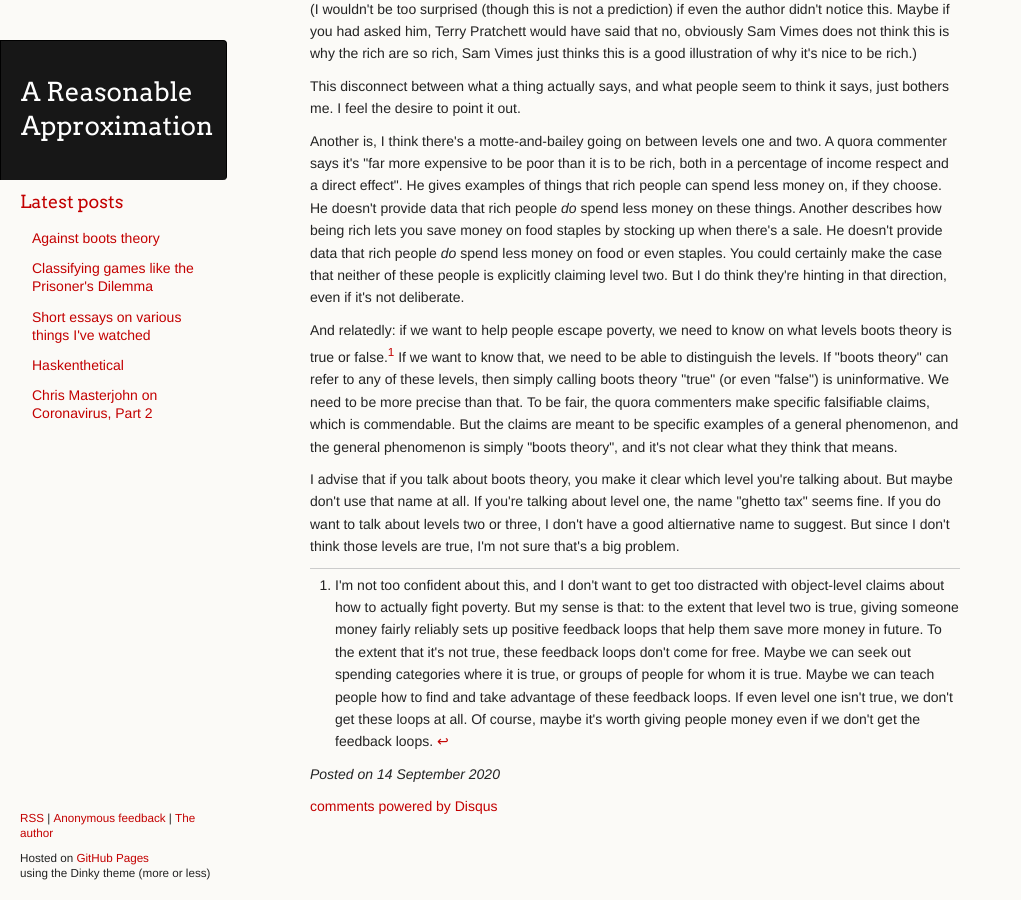
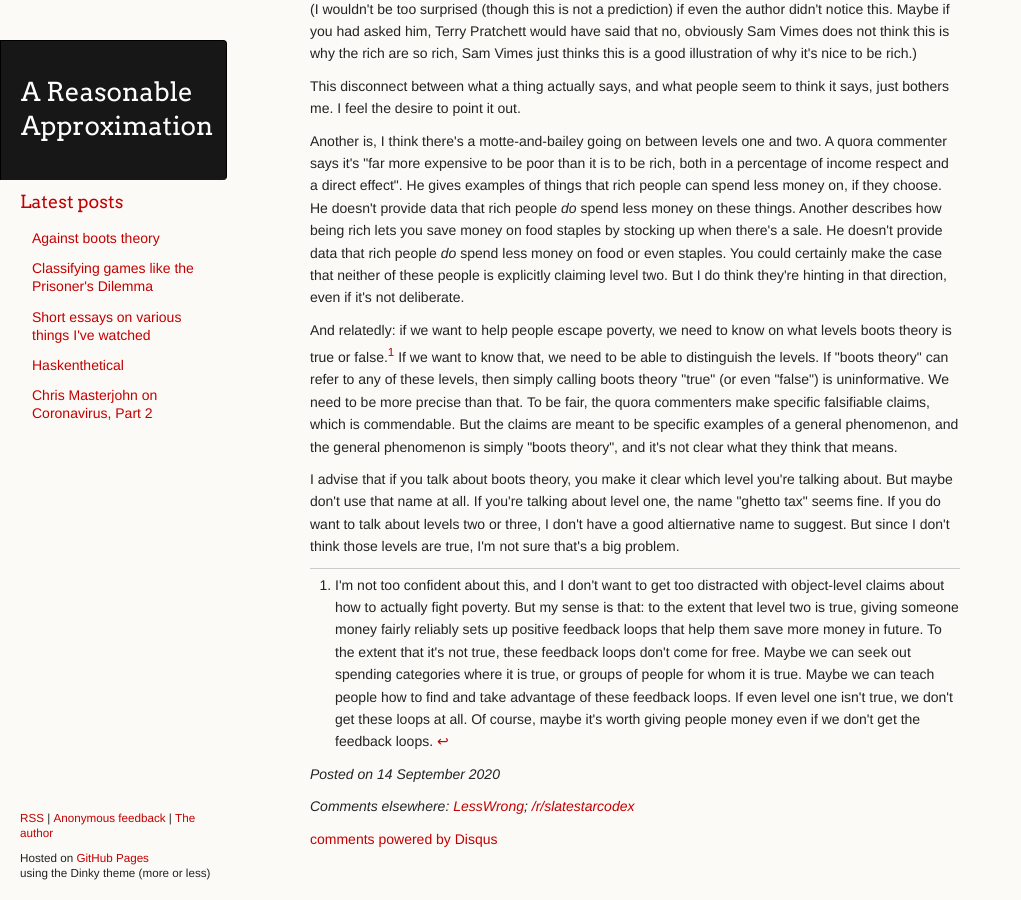
Before and after one commit to ChickenProp/chickenprop.github.com, a Jekyll site: the page built from _posts/2020-09-14-against-boots-theory.md, in a window 1280 px wide and 900 px high, scrolled down 2393 px. Shown: the whole window, without its empty margins (0-1021 px from the left). Built offline with Jekyll 4.4.1, drawn with Linux system fonts in a browser that asks for light colours; nearby versions of some CDN libraries; comment, search, counter and statistics services are not loaded.

Commit message:
Add external comments to Against Boots Theory.

```diff
--- a/_layouts/post.html
+++ b/_layouts/post.html
@@ -7,6 +7,18 @@ layout: default
 
 <p><em>Posted on {{ page.date | date_to_long_string }}</em></p>
 
+{%if page.external_comments.size > 0 %}
+<p><em>
+  Comments elsewhere:
+  {% assign first_time = true %}
+  {% for site in page.external_comments -%}
+    {%- unless first_time %}; {% endunless -%}
+    {%- assign first_time = false -%}
+    <a href="{{ site.url }}">{{ site.name }}</a>
+  {%- endfor %}
+</em></p>
+{% endif %}
+
 <div id="disqus_thread"></div>
 <script async type="text/javascript" src="//reasonableapproximation.disqus.com/embed.js"></script>
 <noscript>Please enable JavaScript to view the <a href="http://disqus.com/?ref_noscript">comments powered by Disqus.</a></noscript>
--- a/_posts/2020-09-14-against-boots-theory.md
+++ b/_posts/2020-09-14-against-boots-theory.md
@@ -2,6 +2,11 @@
 title: Against boots theory
 layout: post
 lw_xpost: true
+external_comments:
+  - name: LessWrong
+    url: https://www.lesswrong.com/posts/67tR3ZesBL3zfy8sA/against-boots-theory
+  - name: /r/slatestarcodex
+    url: https://www.reddit.com/r/slatestarcodex/comments/isk5v5/against_boots_theory/
 ---
 > The reason that the rich were so rich, Vimes reasoned, was because they managed to spend less money.
 >
```
